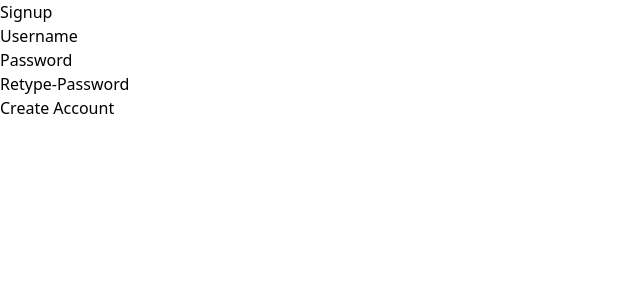
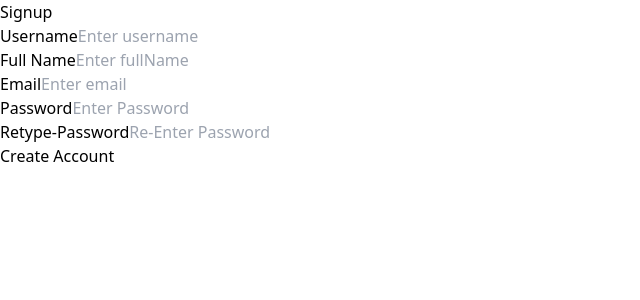
Before and after one commit to harshjiop/Link-stock-FullStack-App, a React (Vite) app in the folder Client/: page /signup in a window 1280 px wide. Shown: the top 300 px of the page, without its empty margins (0-640 px from the left). Built offline with nearby package versions, Linux system fonts and the light colour scheme.

Commit message:
client update : register & login service

```diff
--- a/Client/package.json
+++ b/Client/package.json
@@ -12,6 +12,7 @@
   "dependencies": {
     "react": "^18.2.0",
     "react-dom": "^18.2.0",
+    "react-hook-form": "^7.49.3",
     "react-router": "^6.21.3",
     "react-router-dom": "^6.21.3"
   },
--- /dev/null
+++ b/Client/src/pages/Admin.jsx
@@ -0,0 +1,3 @@
+export default function Admin(){
+    return <h1>this is admin dashboard</h1>
+}
--- a/Client/src/pages/Home.jsx
+++ b/Client/src/pages/Home.jsx
@@ -1,6 +1,9 @@
+import { useEffect } from "react";
 import { Link, NavLink } from "react-router-dom";
+import authentication from "../services/authentication";
 
 export default function Home() {
+
   return (
     <div
       className="bg-[#F2EDE3] w-full h-screen"
--- a/Client/src/pages/Login.jsx
+++ b/Client/src/pages/Login.jsx
@@ -1,5 +1,26 @@
+import { useEffect } from "react";
+import authentication from "../services/authentication";
+import { useForm } from "react-hook-form";
+import { useNavigate } from "react-router";
 export default function Login() {
-  return <div className="h-screen w-full">
+  const navigate = useNavigate();
+  const { handleSubmit, register, watch } = useForm();
+
+  function onSubmit(data) {
+    authentication.login({...data}).then(response=>{
+      if(response){
+        console.log('login successful')
+        navigate('/admin');
+      }else{
+        console.log('some error');
+      }
+    })
+  }
+
+
+
+  return (
+    <div className="h-screen w-full">
       {/* content */}
       <div className="w-full h-full flex justify-between ">
         {/* left section */}
@@ -14,7 +35,10 @@ export default function Login() {
 
           {/* form container */}
           <div className="w-full">
-        <form className="w-full px-5 flex flex-col items-center gap-5">
+            <form
+              onSubmit={handleSubmit(onSubmit)}
+              className="w-full px-5 flex flex-col items-center gap-5"
+            >
               {/* username */}
               <div className="w-[30%] flex flex-col">
                 <label className="text-xl font-semibold" htmlFor="userName">
@@ -25,6 +49,8 @@ export default function Login() {
                   type="text"
                   name="userName"
                   id="userName"
+                  placeholder="Enter Username"
+                  {...register("userName", { required: true })}
                 />
               </div>
 
@@ -38,6 +64,8 @@ export default function Login() {
                   type="text"
                   name="password"
                   id="password"
+                  placeholder="Enter Password"
+                  {...register("password", { required: true })}
                 />
               </div>
 
@@ -51,4 +79,5 @@ export default function Login() {
         </div>
       </div>
     </div>
+  );
 }
--- a/Client/src/pages/Signup.jsx
+++ b/Client/src/pages/Signup.jsx
@@ -1,4 +1,27 @@
+import { useForm } from "react-hook-form";
+import { useNavigate } from "react-router";
+import authentication from "../services/authentication";
 export default function Signup() {
+  const navigate = useNavigate();
+  const { handleSubmit, register, watch } = useForm();
+
+  function onsubmit(data) {
+    if(data.password === data.re_password){
+      authentication.signUp(data).then(response=>{
+        if(response){
+          console.log('account created')
+          navigate('/login')
+        }else{
+          console.log('account not created')
+        }
+      }).catch(error=>{
+        console.log('error is',error)
+      })
+    }else{
+      alert('Password Not Matched')
+    }
+  }
+
   return (
     <div className="h-screen w-full">
       {/* content */}
@@ -15,7 +38,10 @@ export default function Signup() {
 
           {/* form container */}
           <div className="w-full">
-            <form className="w-full px-5 flex flex-col items-center gap-5">
+            <form
+              onSubmit={handleSubmit(onsubmit)}
+              className="w-full px-5 flex flex-col items-center gap-5"
+            >
               {/* username */}
               <div className="w-[30%] flex flex-col">
                 <label className="text-xl font-semibold" htmlFor="userName">
@@ -26,6 +52,38 @@ export default function Signup() {
                   type="text"
                   name="userName"
                   id="userName"
+                  placeholder="Enter username"
+                  {...register("username", { required: true })}
+                />
+              </div>
+
+               {/* full name */}
+               <div className="w-[30%] flex flex-col">
+                <label className="text-xl font-semibold" htmlFor="fullName">
+                  Full Name
+                </label>
+                <input
+                  className="text-xl border-2 outline-none px-2  rounded-xl border-[#C92138]"
+                  type="text"
+                  name="fullName"
+                  id="fullName"
+                  placeholder="Enter fullName"
+                  {...register("fullName", { required: true })}
+                />
+              </div>
+
+               {/* email */}
+               <div className="w-[30%] flex flex-col">
+                <label className="text-xl font-semibold" htmlFor="email">
+                  Email
+                </label>
+                <input
+                  className="text-xl border-2 outline-none px-2  rounded-xl border-[#C92138]"
+                  type="text"
+                  name="email"
+                  id="email"
+                  placeholder="Enter email"
+                  {...register("email", { required: true })}
                 />
               </div>
 
@@ -39,10 +97,12 @@ export default function Signup() {
                   type="text"
                   name="password"
                   id="password"
+                  placeholder="Enter Password"
+                  {...register("password", { required: true })}
                 />
               </div>
 
-              {/* password */}
+              {/* retype password */}
               <div className="w-[30%] flex flex-col">
                 <label className="text-xl font-semibold" htmlFor="re-password">
                   Retype-Password
@@ -52,6 +112,8 @@ export default function Signup() {
                   type="text"
                   name="re-password"
                   id="re-password"
+                  placeholder="Re-Enter Password"
+                  {...register("re_password", { required: true })}
                 />
               </div>
 
--- a/Client/src/pages/index.js
+++ b/Client/src/pages/index.js
@@ -1,4 +1,5 @@
 import Home from "./Home";
 import Login from './Login'
 import Signup from './Signup'
-export { Home, Login, Signup };
+import Admin from "./Admin";
+export { Home, Login, Signup ,Admin};
--- a/Client/src/services/authentication.js
+++ b/Client/src/services/authentication.js
@@ -1,3 +1,47 @@
-class Authentication{
+class Authentication {
+    async signUp(data) {
+        console.log(data)
+        try {
+            const response = await fetch('http://localhost:8000/api/v1/users/register', {
+                method: 'POST',
+                headers: {
+                    'Content-type': 'application/json',
+                },
+                body: JSON.stringify({ username: data.username, fullName: data.fullName, email: data.email, password: data.password }),
+            })
 
+            if (response.ok) {
+                console.log('success', response)
+                return true
+            } else {
+                console.log('some issue', response)
+                return false;
+            }
+        } catch (error) {
+            console.log('some error in catch', error)
+            return error;
+        }
+    }
+
+    async login(data) {
+        try {
+            const response = await fetch('http://localhost:8000/api/v1/users/login', {
+                method: 'POST',
+                headers: {
+                    'Content-type': 'application/json',
+                },
+                body: JSON.stringify({ username: data.userName, password: data.password }),
+            })
+            if (response.ok) {
+                return response
+            } else {
+                console.log('some issue', response)
+            }
+        } catch (error) {
+            console.log('some error in catch', error)
+            return error.message;
+        }
+    }
 }
+
+export default new Authentication;
```
Also changed, not shown: Client/src/main.jsx (+5 -2 lines), 1 other file (tests, documents, lock files or other folders). Lines whose indentation alone changed are shown as unchanged.
